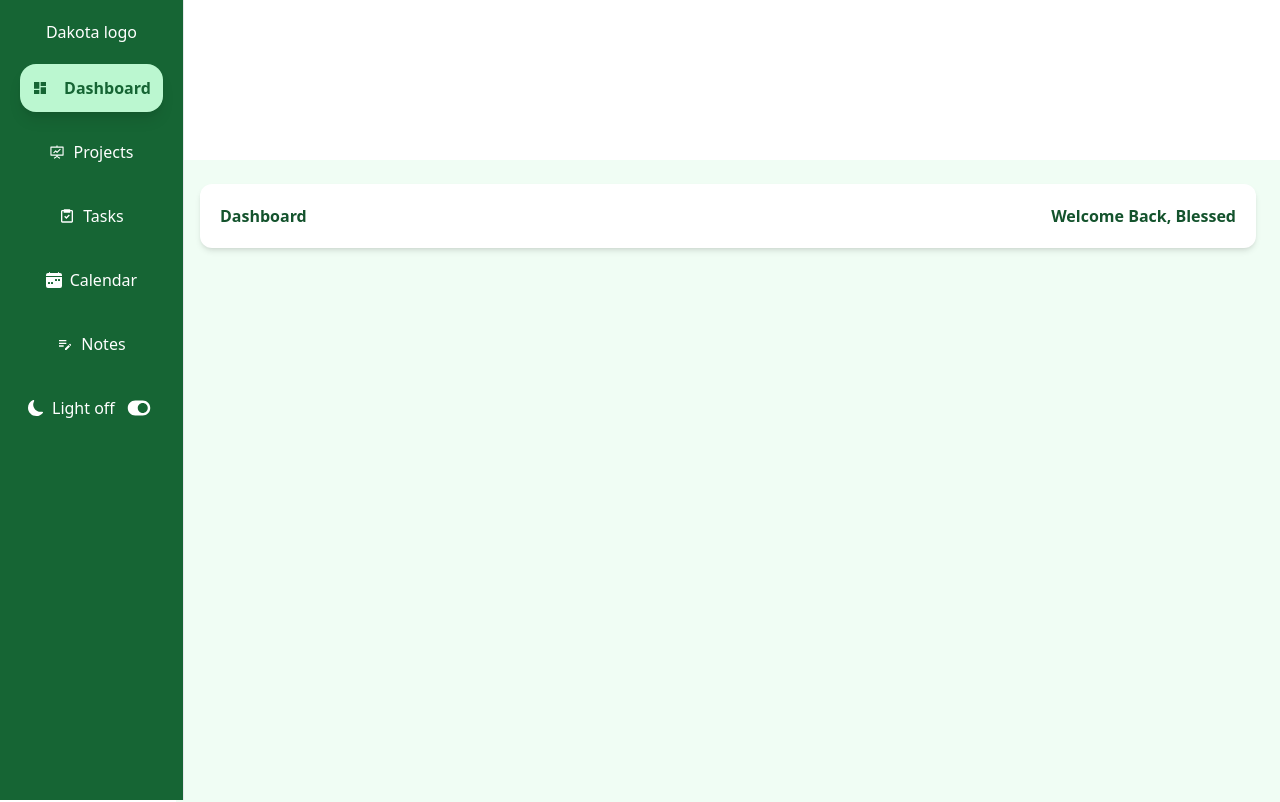
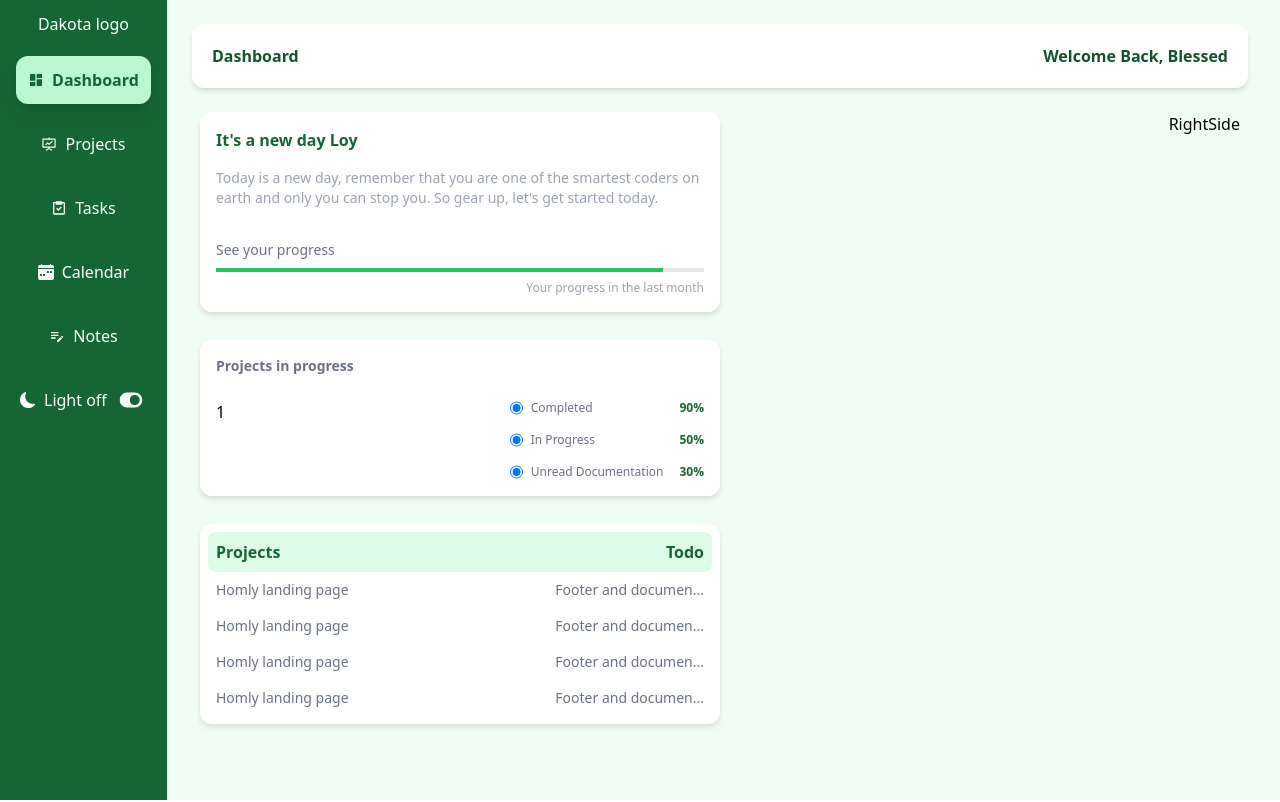
Before and after one commit to blessedmadukoma/dakota-client, a Next.js app: page / in a window 1280 px wide. Shown: the top 802 px of the page. Built offline with nearby package versions, Linux system fonts and the light colour scheme.

Commit message:
updated sidebar, worked on the left side of the main content

```diff
--- /dev/null
+++ b/components/LeftSide.jsx
@@ -0,0 +1,83 @@
+import React from "react";
+
+function LeftSide() {
+  return (
+    <section className="flex flex-col w-1/2">
+      <section className="bg-white rounded-xl mb-7 p-4 drop-shadow-md">
+        <p className="text-green-800 font-bold pb-4">It's a new day Loy</p>
+        <p className="text-sm text-gray-400 pb-8">
+          Today is a new day, remember that you are one of the smartest coders
+          on earth and only you can stop you. So gear up, let's get started
+          today.
+        </p>
+        <p className="text-sm font-normal text-gray-500">See your progress</p>
+        <div className="w-full bg-gray-200 h-1 my-2">
+          <div className="bg-green-500 h-1 w-11/12"></div>
+        </div>
+        <p className="text-xs font-normal text-gray-400 float-right">
+          Your progress in the last month
+        </p>
+      </section>
+
+      <section className="bg-white rounded-xl mb-7 p-4 drop-shadow-md">
+        <p className="text-sm font-semibold text-gray-500 pb-6">
+          Projects in progress
+        </p>
+
+        <section className="flex justify-between">
+          <div>1</div>
+          <section className="text-xs font-normal text-gray-500 space-y-4">
+            <section className="flex justify-between">
+              <div className="flex space-x-2 mr-4">
+                <input type="radio" className="" checked />
+                <p>Completed</p>
+              </div>
+              <p className="text-green-800 font-bold">90%</p>
+            </section>
+
+            <section className="flex justify-between">
+              <div className="flex space-x-2 mr-4">
+                <input type="radio" className="" checked />
+                <p>In Progress</p>
+              </div>
+              <p className="text-green-800 font-bold">50%</p>
+            </section>
+
+            <section className="flex justify-between">
+              <div className="flex space-x-2 mr-4">
+                <input type="radio" className="" checked />
+                <p>Unread Documentation</p>
+              </div>
+              <p className="text-green-800 font-bold">30%</p>
+            </section>
+          </section>
+        </section>
+      </section>
+
+      <section className="bg-white rounded-xl p-2 drop-shadow-md">
+        <section className="flex justify-between bg-green-100 rounded-lg items-center p-2">
+          <p className="text-green-800 font-bold w-1/2">Projects</p>
+          <p className="text-green-800 font-bold w-2/2">Todo</p>
+        </section>
+        <div className="flex justify-between rounded-lg items-center p-2 text-sm font-medium">
+          <p className="text-gray-500">Homly landing page</p>
+          <p className="text-gray-500">Footer and documen...</p>
+        </div>
+        <div className="flex justify-between rounded-lg items-center p-2 text-sm font-medium">
+          <p className="text-gray-500">Homly landing page</p>
+          <p className="text-gray-500">Footer and documen...</p>
+        </div>
+        <div className="flex justify-between rounded-lg items-center p-2 text-sm font-medium">
+          <p className="text-gray-500">Homly landing page</p>
+          <p className="text-gray-500">Footer and documen...</p>
+        </div>
+        <div className="flex justify-between rounded-lg items-center p-2 text-sm font-medium">
+          <p className="text-gray-500">Homly landing page</p>
+          <p className="text-gray-500">Footer and documen...</p>
+        </div>
+      </section>
+    </section>
+  );
+}
+
+export default LeftSide;
--- /dev/null
+++ b/components/RightSide.jsx
@@ -0,0 +1,9 @@
+import React from 'react'
+
+const RightSide = () => {
+  return (
+    <div>RightSide</div>
+  )
+}
+
+export default RightSide
--- a/components/Sidebar.jsx
+++ b/components/Sidebar.jsx
@@ -10,7 +10,7 @@ const Sidebar = ({ children }) => {
   return (
     <section>
       <aside className="flex">
-        <div className="fixed w-26 h-screen p-2 bg-green-800 border-r-[1px] flex flex-col justify-between">
+        <div className="fixed h-screen bg-green-800 border-r-[1px] flex flex-col justify-between">
           <section className="flex flex-col items-center text-white font-light">
             <Link href="/">
               <div className="text-white p-3 rounded-lg inline-block">
@@ -19,15 +19,15 @@ const Sidebar = ({ children }) => {
             </Link>
 
             <Link href="/">
-              <div className="bg-green-200 text-green-800 font-semibold m-2 p-3 rounded-2xl shadow-lg flex justify-between items-center">
-                <MdDashboard className="mr-4" />
+              <div className="bg-green-200 text-green-800 font-semibold m-2 p-3 rounded-xl shadow-lg flex justify-between items-center">
+                <MdDashboard className="mr-2" />
                 <p>Dashboard</p>
               </div>
             </Link>
 
             <Link href="/projects">
               <div className="m-2 p-3 rounded-lg flex justify-between items-center">
-                <AiOutlineFundProjectionScreen className="mr-2 fill-white" />
+                <AiOutlineFundProjectionScreen className="mr-2" />
                 <p>Projects</p>
               </div>
             </Link>
@@ -63,7 +63,7 @@ const Sidebar = ({ children }) => {
           </section>
         </div>
       </aside>
-      <main className="ml-44">{children}</main>
+      <main className="ml-40">{children}</main>
     </section>
   );
 };
--- a/pages/index.js
+++ b/pages/index.js
@@ -2,6 +2,8 @@ import Head from "next/head";
 import Image from "next/image";
 import { Inter } from "@next/font/google";
 import Header from "@/components/Header";
+import LeftSide from "@/components/LeftSide";
+import RightSide from "@/components/RightSide";
 
 const inter = Inter({ subsets: ["latin"] });
 
@@ -9,17 +11,18 @@ export default function Home() {
   return (
     <>
       <Head>
-        <title>Create Next App</title>
-        <meta name="description" content="Generated by create next app" />
+        <title>Dakota</title>
+        <meta name="description" content="Seamlessly making you efficiently productive" />
         <meta name="viewport" content="width=device-width, initial-scale=1" />
         <link rel="icon" href="/favicon.ico" />
       </Head>
       <main className="bg-green-50 min-h-screen">
-        <section className="mt-40 p-6">
+        <section className="px-8 py-6">
           <Header />
 
-          <section>
-
+          <section className="flex justify-between mt-4 p-2">
+            <LeftSide />
+            <RightSide />
           </section>
         </section>
       </main>
```
Also changed, not shown: 1 other file (tests, documents, lock files or other folders).
